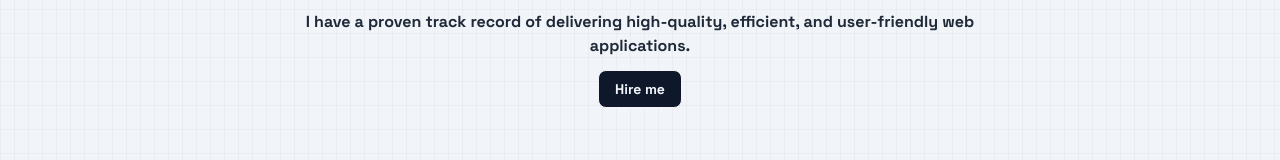
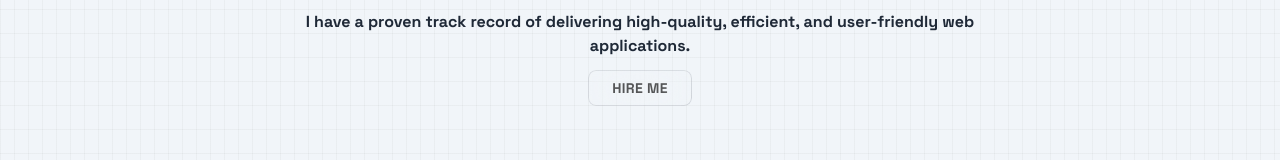
Before and after one commit to Butterfly9979/My-Portfolio, a Next.js app: page / in a window 1280 px wide. Shown: the part 3135-3295 px from the top of the page. Built offline with nearby package versions, Linux system fonts and the light colour scheme; no server answers; some icons are missing.

Commit message:
feat: Remove Magnetic component; replace with ShinyButton in HireMe component for improved UI

```diff
--- a/src/components/ui/magnetic.tsx
+++ /dev/null
@@ -1,112 +0,0 @@
-'use client';
-
-import React, { useState, useEffect, useRef } from 'react';
-import {
-  motion,
-  useMotionValue,
-  useSpring,
-  type SpringOptions,
-} from 'motion/react';
-
-const SPRING_CONFIG = { stiffness: 26.7, damping: 4.1, mass: 0.2 };
-
-type Magnetic = {
-  children: React.ReactNode;
-  intensity?: number;
-  range?: number;
-  actionArea?: 'self' | 'parent' | 'global';
-  springOptions?: SpringOptions;
-};
-
-export function Magnetic({
-  children,
-  intensity = 0.6,
-  range = 100,
-  actionArea = 'self',
-  springOptions = SPRING_CONFIG,
-}: Magnetic) {
-  const [isHovered, setIsHovered] = useState(false);
-  const ref = useRef<HTMLDivElement>(null);
-
-  const x = useMotionValue(0);
-  const y = useMotionValue(0);
-
-  const springX = useSpring(x, springOptions);
-  const springY = useSpring(y, springOptions);
-
-  useEffect(() => {
-    const calculateDistance = (e: MouseEvent) => {
-      if (ref.current) {
-        const rect = ref.current.getBoundingClientRect();
-        const centerX = rect.left + rect.width / 2;
-        const centerY = rect.top + rect.height / 2;
-        const distanceX = e.clientX - centerX;
-        const distanceY = e.clientY - centerY;
-
-        const absoluteDistance = Math.sqrt(distanceX ** 2 + distanceY ** 2);
-
-        if (isHovered && absoluteDistance <= range) {
-          const scale = 1 - absoluteDistance / range;
-          x.set(distanceX * intensity * scale);
-          y.set(distanceY * intensity * scale);
-        } else {
-          x.set(0);
-          y.set(0);
-        }
-      }
-    };
-
-    document.addEventListener('mousemove', calculateDistance);
-
-    return () => {
-      document.removeEventListener('mousemove', calculateDistance);
-    };
-  }, [ref, isHovered, intensity, range]);
-
-  useEffect(() => {
-    if (actionArea === 'parent' && ref.current?.parentElement) {
-      const parent = ref.current.parentElement;
-
-      const handleParentEnter = () => setIsHovered(true);
-      const handleParentLeave = () => setIsHovered(false);
-
-      parent.addEventListener('mouseenter', handleParentEnter);
-      parent.addEventListener('mouseleave', handleParentLeave);
-
-      return () => {
-        parent.removeEventListener('mouseenter', handleParentEnter);
-        parent.removeEventListener('mouseleave', handleParentLeave);
-      };
-    } else if (actionArea === 'global') {
-      setIsHovered(true);
-    }
-  }, [actionArea]);
-
-  const handleMouseEnter = () => {
-    if (actionArea === 'self') {
-      setIsHovered(true);
-    }
-  };
-
-  const handleMouseLeave = () => {
-    if (actionArea === 'self') {
-      setIsHovered(false);
-      x.set(0);
-      y.set(0);
-    }
-  };
-
-  return (
-    <motion.div
-      ref={ref}
-      onMouseEnter={actionArea === 'self' ? handleMouseEnter : undefined}
-      onMouseLeave={actionArea === 'self' ? handleMouseLeave : undefined}
-      style={{
-        x: springX,
-        y: springY,
-      }}
-    >
-      {children}
-    </motion.div>
-  );
-}
--- a/src/components/ui/shiny-button.tsx
+++ b/src/components/ui/shiny-button.tsx
@@ -44,7 +44,7 @@ const ShinyButton = React.forwardRef<HTMLButtonElement, ShinyButtonProps>(
         {...props}
         className={cn(
           "relative rounded-lg px-6 py-2 font-medium backdrop-blur-xl transition-shadow duration-300 ease-in-out hover:shadow dark:bg-[radial-gradient(circle_at_50%_0%,hsl(var(--primary)/10%)_0%,transparent_60%)] dark:hover:shadow-[0_0_20px_hsl(var(--primary)/10%)]",
-          className,
+          className
         )}
       >
         <span
@@ -65,7 +65,7 @@ const ShinyButton = React.forwardRef<HTMLButtonElement, ShinyButtonProps>(
         ></span>
       </motion.button>
     );
-  },
+  }
 );
 
 ShinyButton.displayName = "ShinyButton";
--- a/src/ui/HireMe/HireMe.tsx
+++ b/src/ui/HireMe/HireMe.tsx
@@ -1,5 +1,5 @@
 import { Button } from "@/components/ui/button";
-import { Magnetic } from "@/components/ui/magnetic";
+import ShinyButton from "@/components/ui/shiny-button";
 import { TextShimmer } from "@/components/ui/text-shimmer";
 import Link from "next/link";
 
@@ -23,26 +23,7 @@ const HireMe = () => {
         user-friendly web applications.
       </p>
       <Link href="/contact">
-        <Magnetic
-          intensity={0.2}
-          springOptions={springOptions}
-          actionArea="global"
-          range={200}
-        >
-          <button
-            type="button"
-            className="inline-flex items-center rounded-lg border border-zinc-100 bg-slate-900 px-4 py-2 text-sm text-slate-100 transition-all duration-200 hover:bg-slate-800 dark:border-zinc-900 dark:bg-slate-100 dark:text-slate-900 dark:hover:bg-slate-300"
-          >
-            <Magnetic
-              intensity={0.1}
-              springOptions={springOptions}
-              actionArea="global"
-              range={200}
-            >
-              <span>Hire me</span>
-            </Magnetic>
-          </button>
-        </Magnetic>
+        <ShinyButton>Hire me</ShinyButton>
       </Link>
     </div>
   );
```
